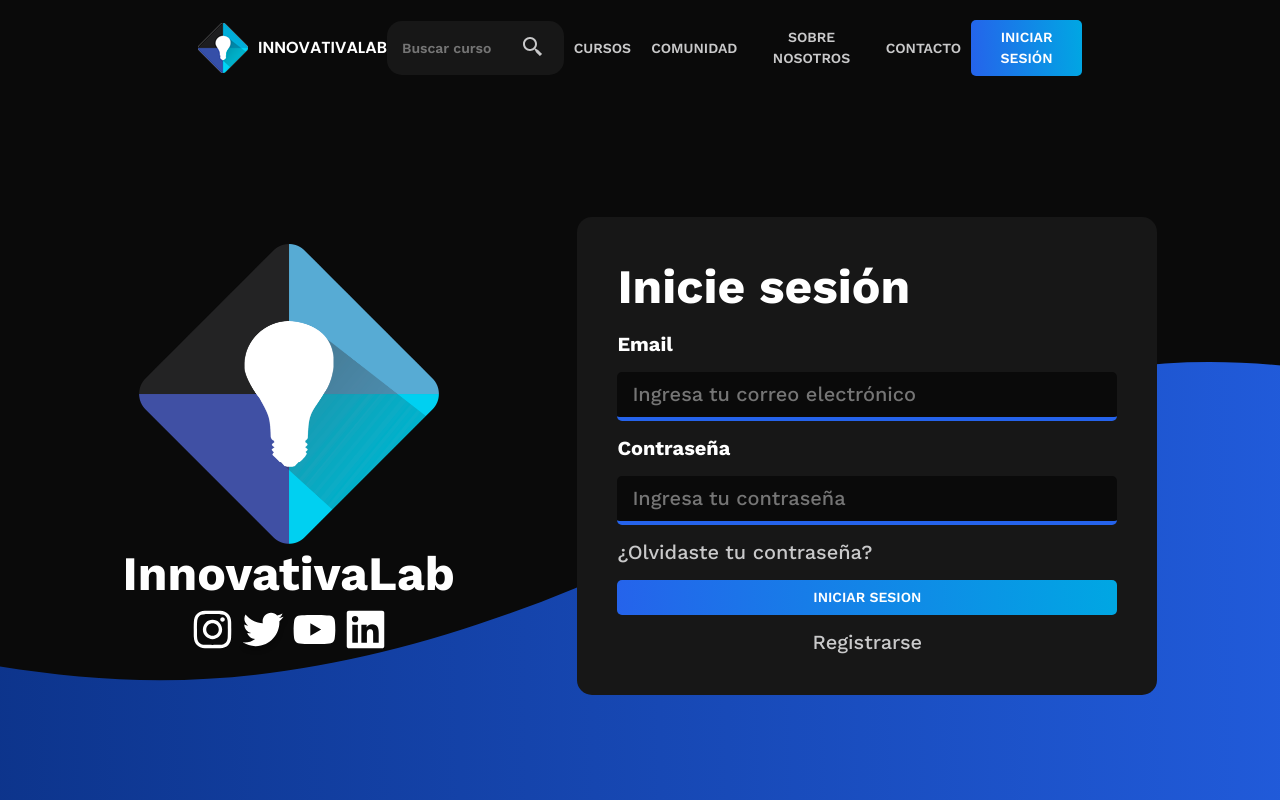
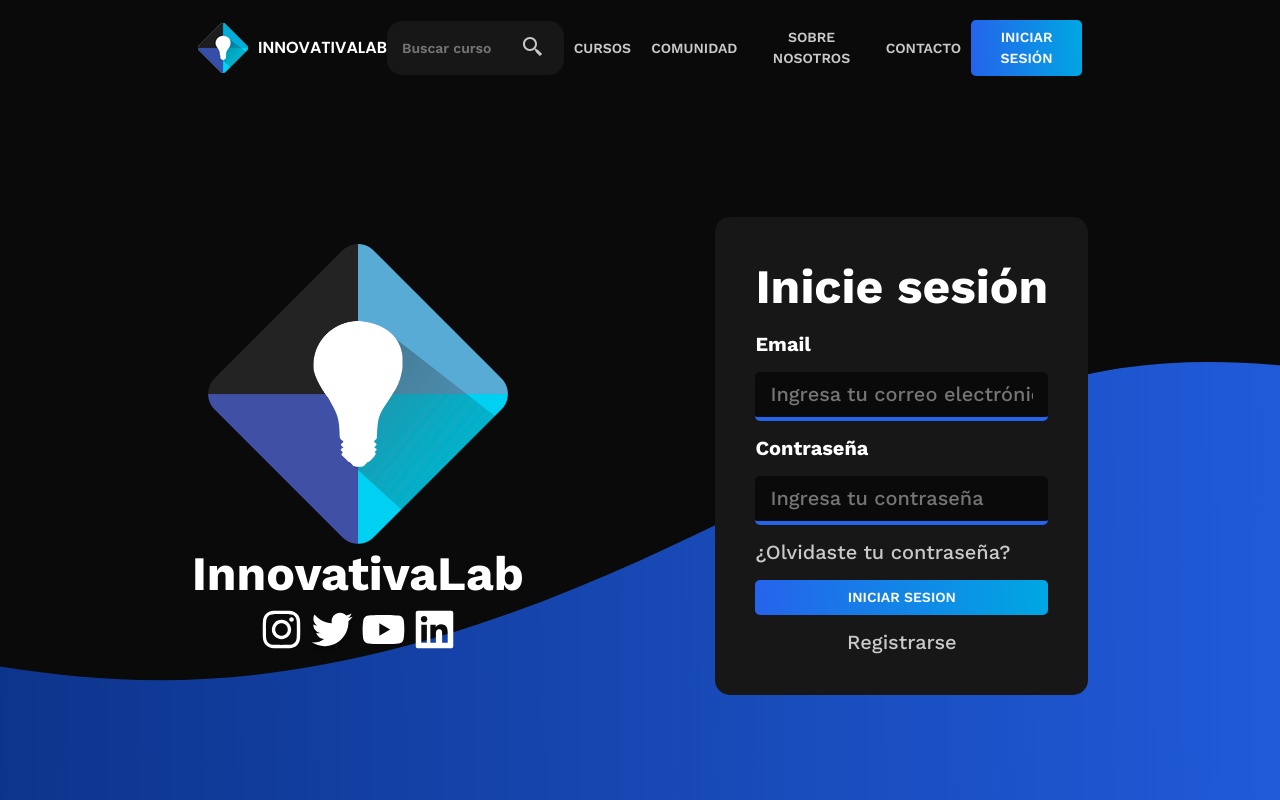
Before and after one commit to InnovativaLab/Pagina-web, a React (Vite) app in the folder PaginaWeb-React/: page /login in a window 1280 px wide. Shown: the top 800 px of the page. Built offline with nearby package versions, Linux system fonts and the light colour scheme; the HTML template or start-up script is replaced by a standard one.

Commit message:
Fix style in textbox

```diff
--- a/PaginaWeb-React/src/styles/Utils.css
+++ b/PaginaWeb-React/src/styles/Utils.css
@@ -15,7 +15,7 @@
 .textbox{
     padding: 10px 15px;
     border: none;
-    width: 500px;
+    width: 100%;
     background: var(--Negro);
     color: var(--Blanco);
     border-bottom: 4px solid #2563EB;
@@ -39,8 +39,15 @@
     color: var(--GrisClaro);
     text-decoration: none;
 }
-.fullSpace{
+.fullSpace, .fullSpace button {
     width: 100%;
     text-align: center;
     text-decoration: none;
 }
+@media screen and (max-width:1300px) {
+
+}
+@media screen and (max-width:900px) {
+}
+@media screen and (max-width:500px) {
+}
```
